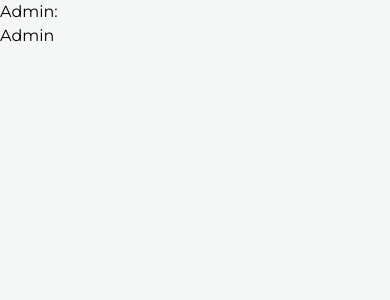
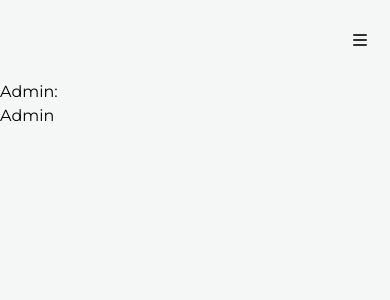
Before and after one commit to francosbenitez/mepc-app, a Next.js app: page /admin in a window 390 px wide. Shown: the top 300 px of the page. Built offline with nearby package versions, Linux system fonts and the light colour scheme.

Commit message:
feat: add sidebar component

```diff
--- /dev/null
+++ b/components/global/TheSidebar/index.tsx
@@ -0,0 +1,80 @@
+import React, { useState, useEffect, useRef } from "react";
+import Link from "next/link";
+import styles from "./styles.module.css";
+
+const Sidebar = () => {
+  const [isOpen, setIsOpen] = useState(false);
+
+  const open = (isOpen: boolean) => {
+    return setIsOpen(!isOpen);
+  };
+
+  const domeNode = useRef<HTMLSpanElement | null>(null);
+
+  const updateState = (event: Event) => {
+    const target = event.target as HTMLElement;
+    if (domeNode.current!.contains(target)) {
+      return;
+    }
+    setIsOpen(false);
+  };
+
+  useEffect(() => {
+    document.addEventListener("mousedown", updateState);
+    return () => {
+      document.removeEventListener("mousedown", updateState);
+    };
+  }, []);
+
+  return (
+    <>
+      <header
+        className={`${styles["top-bar"]} container mx-auto px-5 sm:px-0 z-10`}
+      >
+        <div className={styles["menu-bar"]}>
+          <span
+            ref={domeNode}
+            className={styles["nav-icon"]}
+            onClick={() => {
+              open(isOpen);
+            }}
+          >
+            <svg
+              xmlns="http://www.w3.org/2000/svg"
+              className="h-5 w-5"
+              viewBox="0 0 20 20"
+              fill="#313131"
+            >
+              {isOpen ? (
+                <path d="M4.293 4.293a1 1 0 011.414 0L10 8.586l4.293-4.293a1 1 0 111.414 1.414L11.414 10l4.293 4.293a1 1 0 01-1.414 1.414L10 11.414l-4.293 4.293a1 1 0 01-1.414-1.414L8.586 10 4.293 5.707a1 1 0 010-1.414z" />
+              ) : (
+                <path d="M3 5a1 1 0 011-1h12a1 1 0 110 2H4a1 1 0 01-1-1zM3 10a1 1 0 011-1h12a1 1 0 110 2H4a1 1 0 01-1-1zM3 15a1 1 0 011-1h12a1 1 0 110 2H4a1 1 0 01-1-1z" />
+              )}
+            </svg>
+          </span>
+        </div>
+        <div
+          className={`${styles["side-menu"]} side-menu shadow-md`}
+          style={{ left: isOpen ? "0" : "-265px" }}
+        >
+          <Link href="/">Home</Link>
+          <div className="relative">
+            <Link href="">Dashboard</Link>
+          </div>
+          <div className="relative">
+            <Link href="">
+              <a>Ingresar</a>
+            </Link>
+          </div>
+          <div className="relative">
+            <Link href="">
+              <a>Registrarse</a>
+            </Link>
+          </div>
+        </div>
+      </header>
+    </>
+  );
+};
+
+export default Sidebar;
--- /dev/null
+++ b/components/global/TheSidebar/styles.module.css
@@ -0,0 +1,43 @@
+.top-bar {
+  height: 5rem;
+  display: flex;
+  justify-content: center;
+  align-content: center;
+}
+
+.menu-bar {
+  display: flex;
+  align-items: center;
+  color: white;
+  justify-content: flex-end;
+  width: 100%;
+}
+
+.nav-icon {
+  display: flex;
+  margin-left: 1rem;
+  cursor: pointer;
+}
+
+.side-menu {
+  left: 0;
+  height: 100%;
+  width: 260px;
+  position: fixed;
+  background: white;
+  z-index: 1;
+  transition: all 0.35s ease-out;
+}
+
+.side-menu a {
+  display: flex;
+  align-content: flex-start;
+  text-decoration: none;
+  font-weight: 600;
+  color: var(--primary);
+  padding: 1rem 1.6rem;
+}
+
+.side-menu a:hover {
+  color: var(--primary);
+}
--- a/layouts/admin.tsx
+++ b/layouts/admin.tsx
@@ -1,7 +1,13 @@
 import type { LayoutProps } from "../types/pageWithLayout";
+import TheSidebar from "../components/global/TheSidebar";
 
 const AdminLayout: LayoutProps = ({ children }) => {
-  return <div>Admin: {children}</div>;
+  return (
+    <>
+      <TheSidebar />
+      Admin: {children}
+    </>
+  );
 };
 
 export default AdminLayout;
--- a/pages/admin/index.tsx
+++ b/pages/admin/index.tsx
@@ -3,9 +3,11 @@ import AdminLayout from "../../layouts/admin";
 
 const Admin = () => {
   return (
-    <main className="wrapper">
-      <div>Admin</div>
-    </main>
+    <>
+      <main className="wrapper">
+        <div>Admin</div>
+      </main>
+    </>
   );
 };
 
```
